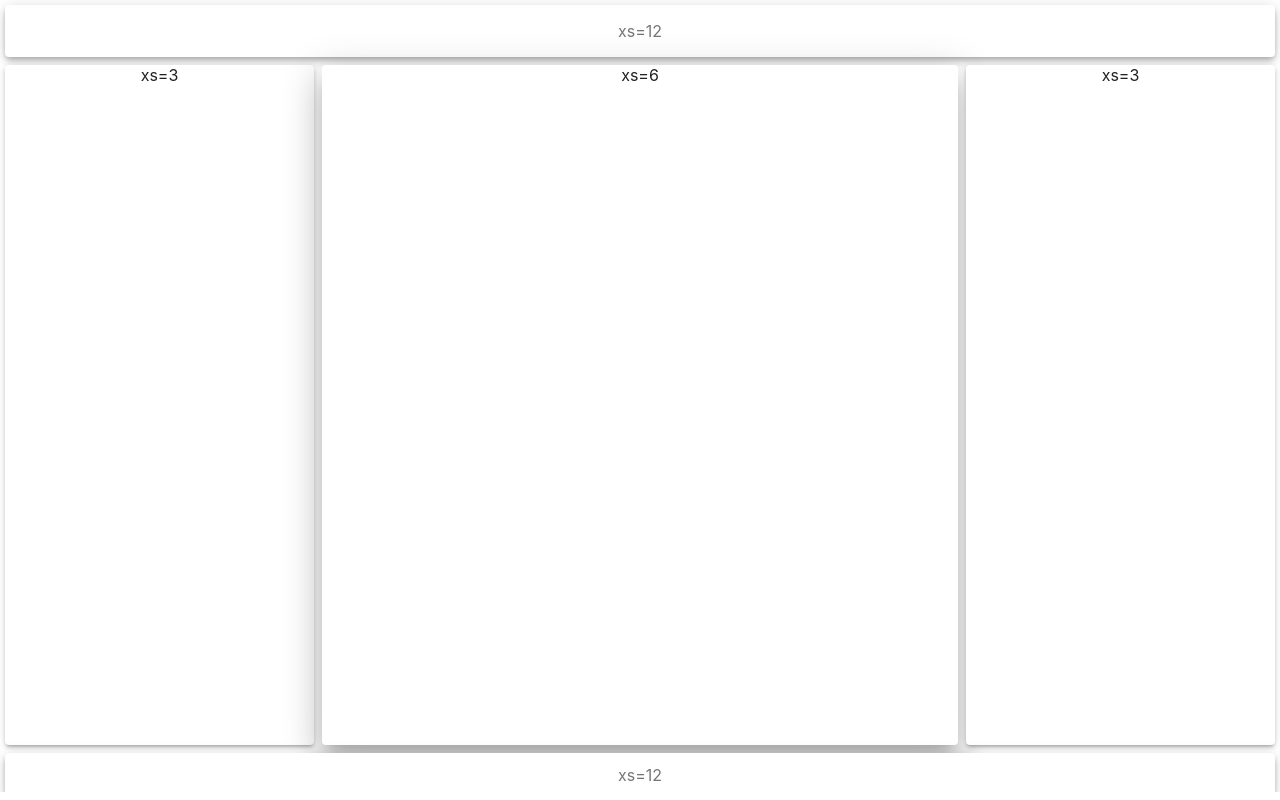
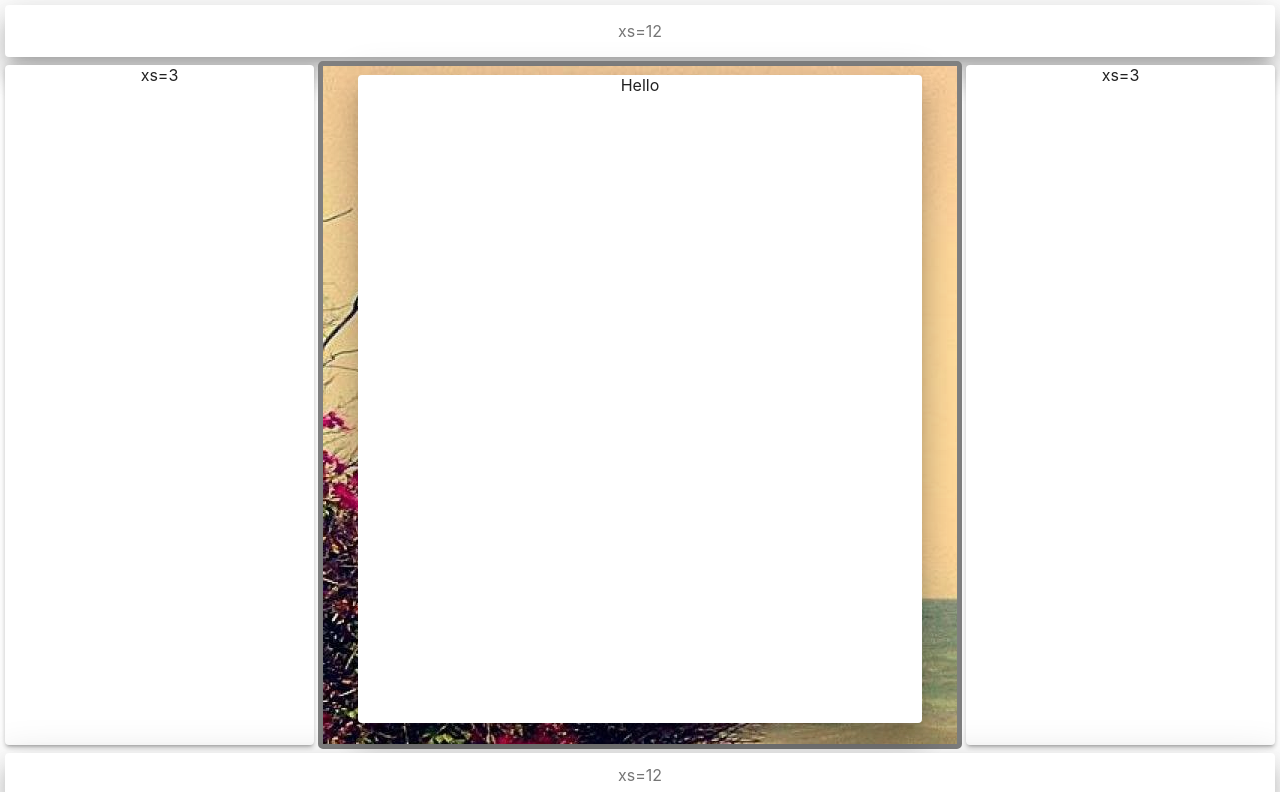
Before and after one commit to Alonepmk/example4, a React (Create React App) app: page /page2 in a window 1280 px wide. Built offline with nearby package versions, Linux system fonts and the light colour scheme.

Commit message:
fourth push

```diff
--- a/src/Page2.js
+++ b/src/Page2.js
@@ -2,6 +2,9 @@ import React from 'react';
 import { makeStyles } from '@material-ui/core/styles';
 import Paper from '@material-ui/core/Paper';
 import Grid from '@material-ui/core/Grid';
+import Box from '@material-ui/core/Box';
+import { borders } from '@material-ui/system';
+import Image from './wp3323231.jpg';
 import './App.css';
 
 const useStyles = makeStyles(theme => ({
@@ -31,13 +34,33 @@ const useStyles = makeStyles(theme => ({
     marginLeft: 5,
   },
   paperm: {
-    height: '85vh',
+    height: '81vh',
+    width: '90%',
+    marginTop: 5,
   },
   papermr: {
     height: '85vh',
     marginRight: 5,
   },
+  boxtext: {
+    padding: 20,
+  }
 }));
+
+const styles = {
+  paperContainer: {
+      border: '5px',
+      borderStyle: 'solid',
+      borderColor: 'grey',
+      backgroundImage: `url(${Image})`,
+      display: 'flex',
+      justifyContent: 'center',
+      textAlign: 'center',
+      borderRadius: '5px',
+  }
+};
+
+
 
 function Page2() {
   const classes = useStyles();
@@ -46,19 +69,22 @@ function Page2() {
     <div className={classes.root}>
       <Grid container spacing={1}>
         <Grid item xs={12}>
-          <Paper className={classes.papert} elevation={5}>xs=12</Paper>
+          <Paper className={classes.papert} elevation={20}>xs=12</Paper>
         </Grid>
         <Grid item xs={3} direction="row" >
           <Paper className={classes.paperml} elevation={3}>xs=3</Paper>
         </Grid>
-        <Grid item xs={6} direction="row" >
-          <Paper className={classes.paperm} elevation={20}>xs=6</Paper>
+        <Grid item xs={6} direction="row" style={styles.paperContainer}>
+          <Paper className={classes.paperm} elevation={20}>
+              Hello
+          </Paper>
+
         </Grid>
         <Grid item xs={3} direction="row">
           <Paper className={classes.papermr} elevation={3}>xs=3</Paper>
         </Grid>
         <Grid item xs={12}>
-          <Paper className={classes.paperb} elevation={5}>xs=12</Paper>
+          <Paper className={classes.paperb} elevation={20}>xs=12</Paper>
         </Grid>
       </Grid>
     </div>
```
Also changed, not shown: src/wp3323231.jpg (added).
